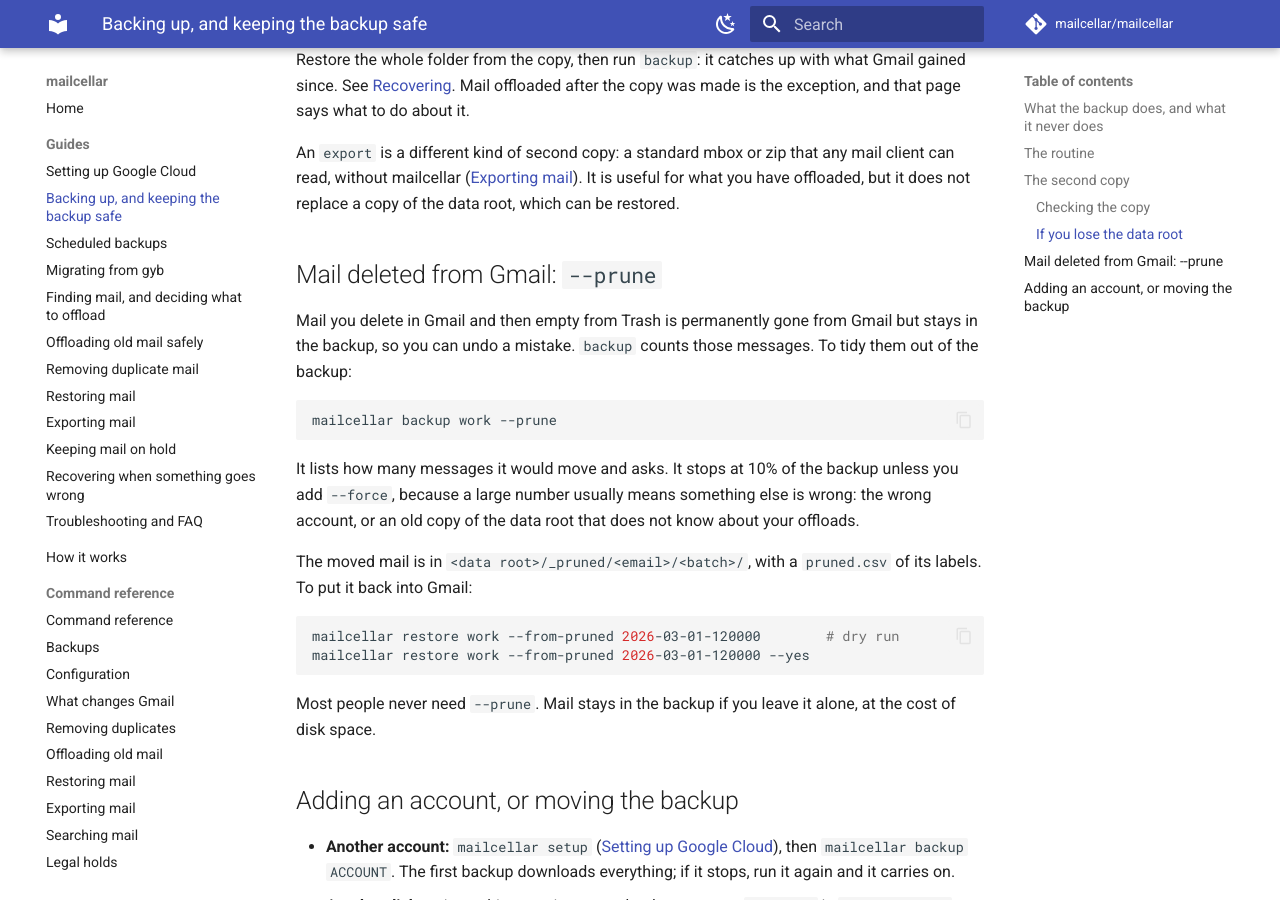
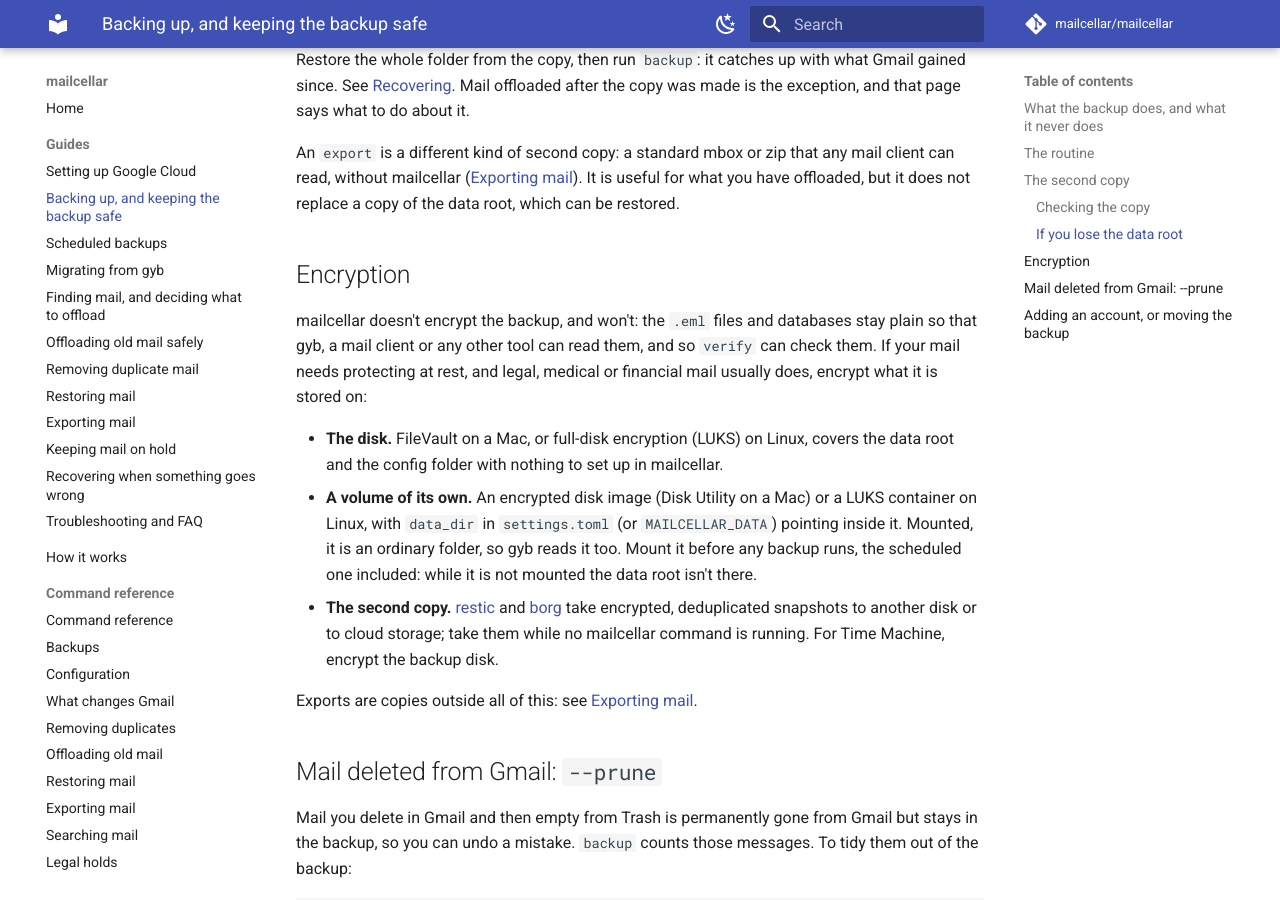
Before and after one commit to mailcellar/mailcellar, an MkDocs documentation site: the page built from docs/guide/backing-up.md, in a window 1280 px wide and 900 px high, scrolled down 2798 px. Built offline with MkDocs 1.6.1 and Material for MkDocs 9.7.7, drawn with Linux system fonts in a browser that asks for light colours; comment, search, counter and statistics services are not loaded.

Commit message:
docs(backup): say how to encrypt the backup at rest
mailcellar keeps the backup in plain files, readable by gyb and other
tools, and won't encrypt them itself. The backing-up guide now says so
and points to disk encryption (FileVault, LUKS), an encrypted disk image
or LUKS container as the data root, and restic or borg for an encrypted
second copy. Checked with the strict docs build.

Co-Authored-By: Claude Opus 5.5 <noreply@anthropic.com>

```diff
--- a/docs/guide/backing-up.md
+++ b/docs/guide/backing-up.md
@@ -124,6 +124,31 @@ that any mail client can read, without mailcellar
 ([Exporting mail](exporting.md)). It is useful for what you have offloaded,
 but it does not replace a copy of the data root, which can be restored.
 
+## Encryption
+
+mailcellar doesn't encrypt the backup, and won't: the `.eml` files and
+databases stay plain so that gyb, a mail client or any other tool can read
+them, and so `verify` can check them. If your mail needs protecting at
+rest, and legal, medical or financial mail usually does, encrypt what it
+is stored on:
+
+- **The disk.** FileVault on a Mac, or full-disk encryption (LUKS) on
+  Linux, covers the data root and the config folder with nothing to set
+  up in mailcellar.
+- **A volume of its own.** An encrypted disk image (Disk Utility on a Mac)
+  or a LUKS container on Linux, with `data_dir` in `settings.toml` (or
+  `MAILCELLAR_DATA`) pointing inside it. Mounted, it is an ordinary folder,
+  so gyb reads it too. Mount it before any backup runs, the scheduled one
+  included: while it is not mounted the data root isn't there.
+- **The second copy.** [restic](https://restic.net/) and
+  [borg](https://www.borgbackup.org/) take encrypted, deduplicated
+  snapshots to another disk or to cloud storage; take them while no
+  mailcellar command is running. For Time Machine, encrypt the backup
+  disk.
+
+Exports are copies outside all of this: see
+[Exporting mail](exporting.md).
+
 ## Mail deleted from Gmail: `--prune`
 
 Mail you delete in Gmail and then empty from Trash is permanently gone from
```
